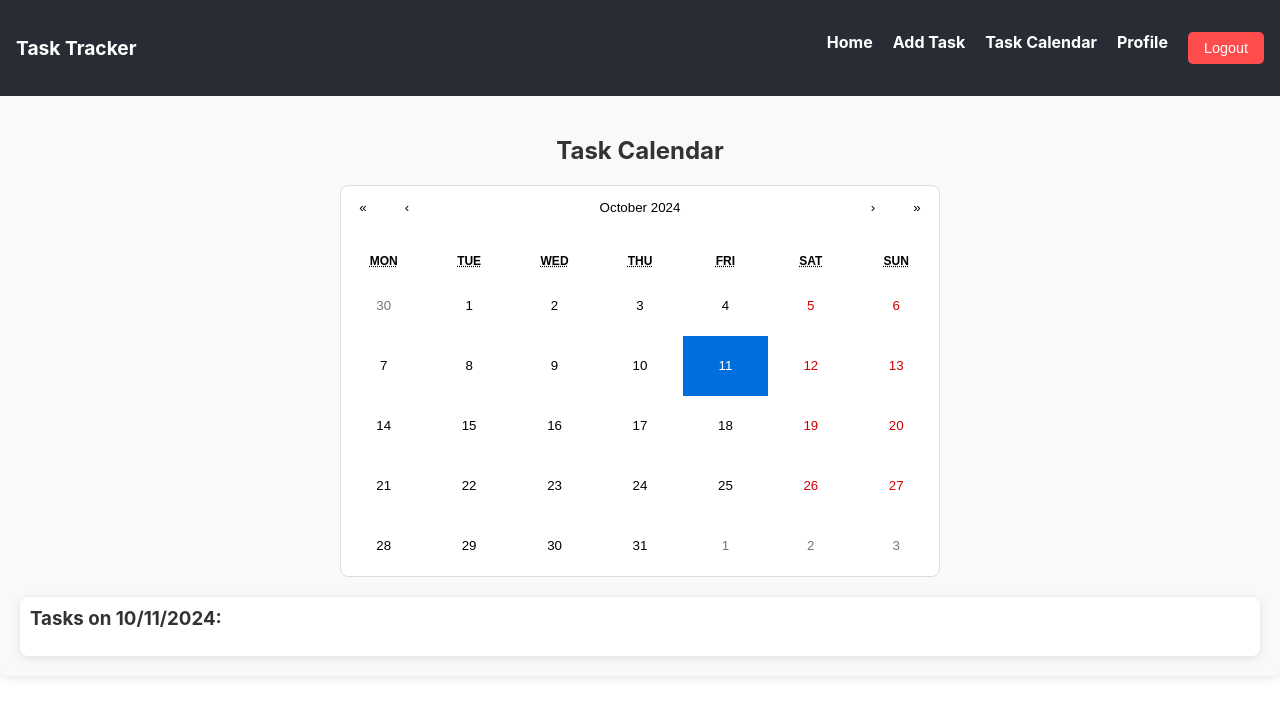
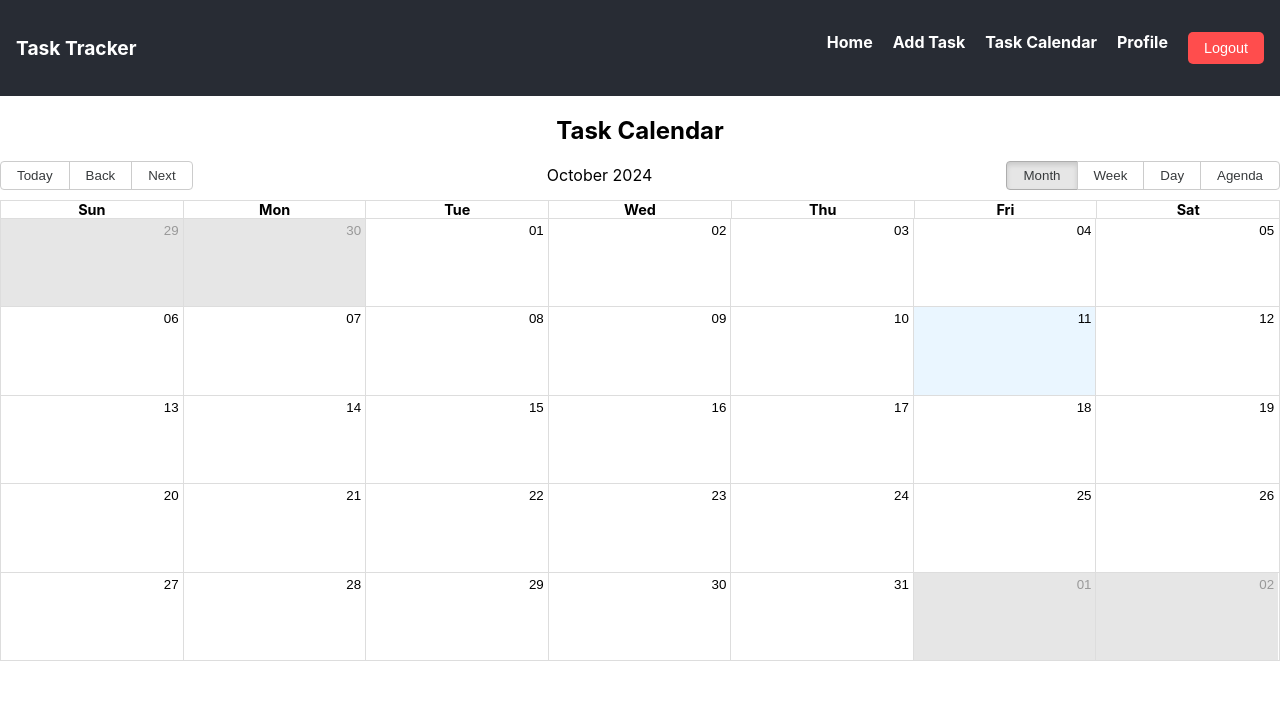
Before and after one commit to coder-mahi/SCOE_CSE_Sem_3, a React (Create React App) app in the folder CEP/task-tracker/: page /calendar in a window 1280 px wide. Shown: the top 716 px of the page. Built offline with nearby package versions, Linux system fonts and the light colour scheme; no server answers; sample sign-in values are in the browser's storage.

Commit message:
TaskCalendar working + showing tasks on it..

```diff
--- a/CEP/task-tracker/package.json
+++ b/CEP/task-tracker/package.json
@@ -9,6 +9,7 @@
     "body-parser": "^1.20.3",
     "cors": "^2.8.5",
     "cra-template": "1.2.0",
+    "date-fns": "^4.1.0",
     "dotenv": "^16.4.5",
     "express": "^4.21.1",
     "jsonwebtoken": "^9.0.2",
@@ -17,6 +18,7 @@
     "node-cron": "^3.0.3",
     "nodemailer": "^6.9.15",
     "react": "^18.3.1",
+    "react-big-calendar": "^1.15.0",
     "react-calendar": "^5.0.0",
     "react-dom": "^18.3.1",
     "react-router-dom": "^6.26.2",
--- a/CEP/task-tracker/src/App.js
+++ b/CEP/task-tracker/src/App.js
@@ -1,3 +1,4 @@
+// // src/App.js
 // import React, { useState, useEffect } from 'react';
 // import { BrowserRouter as Router, Route, Routes, Navigate } from 'react-router-dom';
 // import AddTask from './components/AddTask';
@@ -7,13 +8,16 @@
 // import Login from './components/Login';
 // import Navbar from './components/Navbar';
 // import DefaultPage from './components/DefaultPage';
-// import './App.css';
 // import Profile from './components/Profile';
 // import TaskCalendar from './components/TaskCalendar';
+// import { TaskProvider } from './context/TaskContext'; // Import TaskProvider
+// import './App.css';
 
 // const App = () => {
 //     const [tasks, setTasks] = useState([]); // State to store tasks
-//     const [isLoggedIn, setIsLoggedIn] = useState(false); // State to manage login status
+//     const [isLoggedIn, setIsLoggedIn] = useState(
+//         localStorage.getItem('isLoggedIn') === 'true' || false
+//     ); // Persist login status
 
 //     // Function to add a task
 //     const addTask = (task) => {
@@ -21,77 +25,165 @@
 //         const newTask = {
 //             id,
 //             ...task,
-//             createdAt: new Date().toLocaleString() // Add the current date and time as task creation time
+//             createdAt: new Date().toLocaleString(), // Add the current date and time as task creation time
+//             notified: false, // Initialize notified status
 //         };
-//         setTasks([...tasks, newTask]); // Update the tasks state
+//         setTasks((prevTasks) => [...prevTasks, newTask]); // Update the tasks state
 //     };
 
 //     // Function to delete a task
 //     const deleteTask = (id) => {
-//         setTasks(tasks.filter((task) => task.id !== id)); // Filter out the deleted task
+//         setTasks((prevTasks) => prevTasks.filter((task) => task.id !== id)); // Filter out the deleted task
 //     };
 
 //     // Check for due reminders every minute
 //     useEffect(() => {
 //         const intervalId = setInterval(() => {
-//             const now = new Date();
-//             tasks.forEach((task) => {
-//                 const reminderTime = new Date(task.reminderTime);
-//                 if (now >= reminderTime && !task.notified) {
-//                     alert(`Reminder: ${task.title} is due now!`);
-//                     task.notified = true; // Mark the task as notified
-//                 }
-//             });
+//             setTasks((prevTasks) =>
+//                 prevTasks.map((task) => {
+//                     const now = new Date();
+//                     const reminderTime = new Date(task.reminderTime);
+//                     if (now >= reminderTime && !task.notified) {
+//                         alert(`Reminder: ${task.title} is due now!`);
+//                         return { ...task, notified: true }; // Mark the task as notified
+//                     }
+//                     return task;
+//                 })
+//             );
 //         }, 60000); // Check every minute
 
 //         return () => clearInterval(intervalId); // Cleanup interval on component unmount
-//     }, [tasks]);
+//     }, []);
 
 //     // Function to handle login
 //     const handleLogin = () => {
 //         setIsLoggedIn(true); // Set login status to true
+//         localStorage.setItem('isLoggedIn', 'true'); // Save login status to localStorage
 //     };
 
 //     // Function to handle logout
 //     const handleLogout = () => {
 //         setIsLoggedIn(false); // Set login status to false
+//         localStorage.removeItem('isLoggedIn'); // Remove login status from localStorage
 //         localStorage.removeItem('token'); // Remove token from local storage
 //     };
 
 //     return (
+//         <TaskProvider>
 //         <Router>
 //             <div className="container">
 //                 {/* Pass props to Navbar */}
 //                 <Navbar isLoggedIn={isLoggedIn} onLogout={handleLogout} />
 
 //                 <Routes>
-//                     <Route path="/defaultpage" element={isLoggedIn ? <Navigate to="/home" /> : <DefaultPage />} />
-//                     <Route path="/signup" element={isLoggedIn ? <Navigate to="/home" /> : <Signup onSignup={handleLogin} />} />
-//                     <Route path="/login" element={isLoggedIn ? <Navigate to="/home" /> : <Login onLogin={handleLogin} />} />
-//                     <Route path="/home" element={isLoggedIn ? (
-//                         <>
-//                             <TaskList tasks={tasks} onDelete={deleteTask} />
-//                             <Footer />
-//                         </>
-//                     ) : (
-//                         <Navigate to="/defaultpage" />
-//                     )} />
-//                     <Route path="/addtask" element={isLoggedIn ? <AddTask onAdd={addTask} /> : <Navigate to="/defaultpage" />} />
-//                     <Route path="*" element={<Navigate to={isLoggedIn ? "/home" : "/defaultpage"} />} />
-//                     <Route path='/profile' element={<Profile/>}></Route>
+//                     <Route
+//                         path="/defaultpage"
+//                         element={
+//                             isLoggedIn ? <Navigate to="/home" /> : <DefaultPage />
+//                         }
+//                     />
+//                     <Route
+//                         path="/signup"
+//                         element={
+//                             isLoggedIn ? (
+//                                 <Navigate to="/home" />
+//                             ) : (
+//                                 <Signup onSignup={handleLogin} />
+//                             )
+//                         }
+//                     />
+//                     <Route
+//                         path="/login"
+//                         element={
+//                             isLoggedIn ? (
+//                                 <Navigate to="/home" />
+//                             ) : (
+//                                 <Login onLogin={handleLogin} />
+//                             )
+//                         }
+//                     />
+//                     <Route
+//                         path="/home"
+//                         element={
+//                             isLoggedIn ? (
+//                                 <>
+//                                     <TaskList tasks={tasks} onDelete={deleteTask} />
+//                                     <Footer />
+//                                 </>
+//                             ) : (
+//                                 <Navigate to="/defaultpage" />
+//                             )
+//                         }
+//                     />
+//                     <Route
+//                         path="/addtask"
+//                         element={
+//                             isLoggedIn ? (
+//                                 <AddTask onAdd={addTask} />
+//                             ) : (
+//                                 <Navigate to="/defaultpage" />
+//                             )
+//                         }
+//                     />
+//                     {/* <Route
+//                         path="/calendar"
+//                         element={
+//                             isLoggedIn ? (
+//                                 <TaskCalendar tasks={tasks} /> // Pass tasks to TaskCalendar
+//                             ) : (
+//                                 <Navigate to="/defaultpage" />
+//                             )
+//                         }
+//                     /> */}
+//             <Route path="/calendar"
+//     element={
+//         isLoggedIn ? (
+//             <TaskCalendar /> // Remove tasks prop
+//         ) : (
+//             <Navigate to="/defaultpage" />
+//         )
+//     }
+// />
 
-//                     <Route path="/calendar" element={isLoggedIn ? <TaskCalendar tasks={tasks} /> : <Navigate to="/defaultpage" />} />
-//                     <Route path="*" element={<Navigate to={isLoggedIn ? "/home" : "/defaultpage"} />} />
+//                     <Route
+//                         path="/profile"
+//                         element={
+//                             isLoggedIn ? (
+//                                 <Profile />
+//                             ) : (
+//                                 <Navigate to="/defaultpage" />
+//                             )
+//                         }
+//                     />
+//                     {/* Catch-all route should be defined only once at the end */}
+//                     <Route
+//                         path="*"
+//                         element={
+//                             isLoggedIn ? (
+//                                 <Navigate to="/home" />
+//                             ) : (
+//                                 <Navigate to="/defaultpage" />
+//                             )
+//                         }
+//                     />
+
+//         <Route path="/tasks" element={<TaskList />} /> {/* Task list route */}
 //                 </Routes>
 //             </div>
 //         </Router>
+//         </TaskProvider>
 //     );
 // };
 
 // export default App;
 
+
+
+
+
+
 // src/App.js
-import React, { useState, useEffect } from 'react';
+import React from 'react';
 import { BrowserRouter as Router, Route, Routes, Navigate } from 'react-router-dom';
 import AddTask from './components/AddTask';
 import TaskList from './components/TaskList';
@@ -100,154 +192,76 @@ import Signup from './components/Signup';
 import Login from './components/Login';
 import Navbar from './components/Navbar';
 import DefaultPage from './components/DefaultPage';
-import './App.css';
 import Profile from './components/Profile';
 import TaskCalendar from './components/TaskCalendar';
+import { TaskProvider } from './context/TaskContext'; // Import TaskProvider
+import './App.css';
 
 const App = () => {
-    const [tasks, setTasks] = useState([]); // State to store tasks
-    const [isLoggedIn, setIsLoggedIn] = useState(
+    const [isLoggedIn, setIsLoggedIn] = React.useState(
         localStorage.getItem('isLoggedIn') === 'true' || false
-    ); // Persist login status
+    );
 
-    // Function to add a task
-    const addTask = (task) => {
-        const id = Math.floor(Math.random() * 10000) + 1; // Generate a random ID for the task
-        const newTask = {
-            id,
-            ...task,
-            createdAt: new Date().toLocaleString(), // Add the current date and time as task creation time
-            notified: false, // Initialize notified status
-        };
-        setTasks((prevTasks) => [...prevTasks, newTask]); // Update the tasks state
+    const handleLogin = () => {
+        setIsLoggedIn(true);
+        localStorage.setItem('isLoggedIn', 'true');
     };
 
-    // Function to delete a task
-    const deleteTask = (id) => {
-        setTasks((prevTasks) => prevTasks.filter((task) => task.id !== id)); // Filter out the deleted task
-    };
-
-    // Check for due reminders every minute
-    useEffect(() => {
-        const intervalId = setInterval(() => {
-            setTasks((prevTasks) =>
-                prevTasks.map((task) => {
-                    const now = new Date();
-                    const reminderTime = new Date(task.reminderTime);
-                    if (now >= reminderTime && !task.notified) {
-                        alert(`Reminder: ${task.title} is due now!`);
-                        return { ...task, notified: true }; // Mark the task as notified
-                    }
-                    return task;
-                })
-            );
-        }, 60000); // Check every minute
-
-        return () => clearInterval(intervalId); // Cleanup interval on component unmount
-    }, []);
-
-    // Function to handle login
-    const handleLogin = () => {
-        setIsLoggedIn(true); // Set login status to true
-        localStorage.setItem('isLoggedIn', 'true'); // Save login status to localStorage
-    };
-
-    // Function to handle logout
     const handleLogout = () => {
-        setIsLoggedIn(false); // Set login status to false
-        localStorage.removeItem('isLoggedIn'); // Remove login status from localStorage
-        localStorage.removeItem('token'); // Remove token from local storage
+        setIsLoggedIn(false);
+        localStorage.removeItem('isLoggedIn');
+        localStorage.removeItem('token');
     };
 
     return (
         <Router>
+            <TaskProvider> {/* Wrap your app with TaskProvider */}
                 <div className="container">
-                {/* Pass props to Navbar */}
                     <Navbar isLoggedIn={isLoggedIn} onLogout={handleLogout} />
 
                     <Routes>
                         <Route
                             path="/defaultpage"
-                        element={
-                            isLoggedIn ? <Navigate to="/home" /> : <DefaultPage />
-                        }
+                            element={isLoggedIn ? <Navigate to="/home" /> : <DefaultPage />}
                         />
                         <Route
                             path="/signup"
-                        element={
-                            isLoggedIn ? (
-                                <Navigate to="/home" />
-                            ) : (
-                                <Signup onSignup={handleLogin} />
-                            )
-                        }
+                            element={isLoggedIn ? <Navigate to="/home" /> : <Signup onSignup={handleLogin} />}
                         />
                         <Route
                             path="/login"
-                        element={
-                            isLoggedIn ? (
-                                <Navigate to="/home" />
-                            ) : (
-                                <Login onLogin={handleLogin} />
-                            )
-                        }
+                            element={isLoggedIn ? <Navigate to="/home" /> : <Login onLogin={handleLogin} />}
                         />
                         <Route
                             path="/home"
-                        element={
-                            isLoggedIn ? (
+                            element={isLoggedIn ? (
                                 <>
-                                    <TaskList tasks={tasks} onDelete={deleteTask} />
+                                    <TaskList />
                                     <Footer />
                                 </>
                             ) : (
                                 <Navigate to="/defaultpage" />
-                            )
-                        }
+                            )}
                         />
                         <Route
                             path="/addtask"
-                        element={
-                            isLoggedIn ? (
-                                <AddTask onAdd={addTask} />
-                            ) : (
-                                <Navigate to="/defaultpage" />
-                            )
-                        }
+                            element={isLoggedIn ? <AddTask /> : <Navigate to="/defaultpage" />}
                         />
                         <Route
                             path="/calendar"
-                        element={
-                            isLoggedIn ? (
-                                <TaskCalendar tasks={tasks} />
-                            ) : (
-                                <Navigate to="/defaultpage" />
-                            )
-                        }
+                            element={isLoggedIn ? <TaskCalendar /> : <Navigate to="/defaultpage" />}
                         />
                         <Route
                             path="/profile"
-                        element={
-                            isLoggedIn ? (
-                                <Profile />
-                            ) : (
-                                <Navigate to="/defaultpage" />
-                            )
-                        }
+                            element={isLoggedIn ? <Profile /> : <Navigate to="/defaultpage" />}
                         />
-                    {/* Catch-all route should be defined only once at the end */}
                         <Route
                             path="*"
-                        element={
-                            isLoggedIn ? (
-                                <Navigate to="/home" />
-                            ) : (
-                                <Navigate to="/defaultpage" />
-                            )
-                        }
+                            element={isLoggedIn ? <Navigate to="/home" /> : <Navigate to="/defaultpage" />}
                         />
                     </Routes>
                 </div>
+            </TaskProvider>
         </Router>
     );
 };
--- a/CEP/task-tracker/src/components/Home.js
+++ b/CEP/task-tracker/src/components/Home.js
@@ -1,6 +1,5 @@
 // src/components/Home.js
 import '../css/Home.css';
-
 import React, { useEffect, useState } from 'react';
 import axios from 'axios';
 import { useNavigate } from 'react-router-dom';
@@ -38,6 +37,7 @@ const Home = () => {
     <div>
       <h2>Home</h2>
       <p>{message}</p>
+      {/* Removed TaskCalendar */}
     </div>
   );
 };
--- a/CEP/task-tracker/src/components/Navbar.js
+++ b/CEP/task-tracker/src/components/Navbar.js
@@ -1,3 +1,4 @@
+// src/components/Navbar.js
 import React from 'react';
 import { Link } from 'react-router-dom';
 import '../css/Navbar.css'; // Import CSS for Navbar
@@ -7,15 +8,9 @@ const Navbar = ({ isLoggedIn, onLogout }) => {
         <nav className="navbar">
             <div className="navbar-logo">Task Tracker</div>
             <ul className="navbar-links">
-                {/* Conditionally render Home link based on login status */}
                 <li><Link to={isLoggedIn ? "/home" : "/defaultpage"}>Home</Link></li>
-
-                {/* Add Task link visible when logged in */}
                 {isLoggedIn && <li><Link to="/addtask">Add Task</Link></li>}
-
-                {/* Task Calendar link visible when logged in */}
-                {isLoggedIn && <li><Link to="/calendar">Task Calendar</Link></li>}
-
+                {isLoggedIn && <li><Link to="/calendar">Task Calendar</Link></li>} {/* Added Task Calendar link */}
                 {isLoggedIn ? (
                     <>
                         <li><Link to="/profile">Profile</Link></li>
--- a/CEP/task-tracker/src/components/TaskCalendar.js
+++ b/CEP/task-tracker/src/components/TaskCalendar.js
@@ -1,53 +1,54 @@
 // src/components/TaskCalendar.js
+import React, { useEffect, useState, useContext } from 'react';
+import { Calendar, dateFnsLocalizer } from 'react-big-calendar';
+import format from 'date-fns/format';
+import parse from 'date-fns/parse';
+import startOfWeek from 'date-fns/startOfWeek';
+import getDay from 'date-fns/getDay';
+import 'react-big-calendar/lib/css/react-big-calendar.css';
+import enUS from 'date-fns/locale/en-US';
+import { TaskContext } from '../context/TaskContext'; // Import the TaskContext
 
-import React, { useState, useEffect } from 'react';
-import Calendar from 'react-calendar';
-import 'react-calendar/dist/Calendar.css';
-import '../css/TaskCalendar.css'; // Create this CSS file for custom styles
+const locales = {
+    'en-US': enUS,
+};
 
-const TaskCalendar = ({ tasks }) => {
-  const [value, setValue] = useState(new Date()); // State to hold the selected date
-  const [markedDates, setMarkedDates] = useState({}); // State to hold marked dates
+const localizer = dateFnsLocalizer({
+    format,
+    parse,
+    startOfWeek,
+    getDay,
+    locales,
+});
 
-  // Effect to prepare marked dates based on tasks
-  useEffect(() => {
-    const dates = {};
-    tasks.forEach((task) => {
-      const date = new Date(task.reminderTime).toLocaleDateString();
-      dates[date] = (dates[date] || 0) + 1; // Count tasks for the date
-    });
-    setMarkedDates(dates);
-  }, [tasks]);
+const TaskCalendar = () => {
+    const { tasks } = useContext(TaskContext); // Access tasks from context
+    const [events, setEvents] = useState([]);
 
-  const tileClassName = ({ date, view }) => {
-    if (view === 'month') {
-      const dateString = date.toLocaleDateString();
-      return markedDates[dateString] ? 'marked' : null; // Apply class if tasks exist for the date
-    }
-  };
+    useEffect(() => {
+        // Map tasks to calendar events
+        const mappedEvents = tasks.map((task) => ({
+            title: task.title,
+            start: new Date(task.reminderTime), // Ensure correct date format
+            end: new Date(task.reminderTime), // Assuming single-day task
+            allDay: true,
+        }));
 
-  return (
-    <div className="task-calendar">
-      <h2>Task Calendar</h2>
-      <Calendar
-        onChange={setValue}
-        value={value}
-        tileClassName={tileClassName} // Use the function to set tile classes
-      />
-      <div className="task-details">
-        <h3>Tasks on {value.toLocaleDateString()}:</h3>
-        <ul>
-          {tasks
-            .filter((task) => new Date(task.reminderTime).toLocaleDateString() === value.toLocaleDateString())
-            .map((task) => (
-              <li key={task.id}>
-                {task.title} <span className="tick">✔️</span>
-              </li>
-            ))}
-        </ul>
-      </div>
-    </div>
-  );
+        setEvents(mappedEvents); // Update the calendar with mapped events
+    }, [tasks]); // Re-run when tasks change
+
+    return (
+        <div>
+            <h2>Task Calendar</h2>
+            <Calendar
+                localizer={localizer}
+                events={events}
+                startAccessor="start"
+                endAccessor="end"
+                style={{ height: 500 }}
+            />
+        </div>
+    );
 };
 
 export default TaskCalendar;
--- /dev/null
+++ b/CEP/task-tracker/src/context/TaskContext.js
@@ -0,0 +1,43 @@
+// src/context/TaskContext.js
+import React, { createContext, useEffect, useState } from 'react';
+
+// Create the TaskContext
+export const TaskContext = createContext();
+
+// Create a provider component
+export const TaskProvider = ({ children }) => {
+    const [tasks, setTasks] = useState([]);
+    const token = localStorage.getItem('token'); // Get JWT token from local storage
+
+    useEffect(() => {
+        const fetchTasks = async () => {
+            if (!token) return; // Return if no token found
+
+            try {
+                const response = await fetch('http://localhost:5000/gettasks', {
+                    method: 'GET',
+                    headers: {
+                        Authorization: `Bearer ${token}`, // Include the token in the headers
+                    },
+                });
+
+                if (!response.ok) {
+                    throw new Error('Failed to fetch tasks');
+                }
+
+                const data = await response.json();
+                setTasks(data); // Assuming the API returns an array of tasks
+            } catch (error) {
+                console.error('Error fetching tasks:', error);
+            }
+        };
+
+        fetchTasks();
+    }, [token]);
+
+    return (
+        <TaskContext.Provider value={{ tasks }}>
+            {children}
+        </TaskContext.Provider>
+    );
+};
--- a/CEP/task-tracker/src/css/TaskCalendar.css
+++ b/CEP/task-tracker/src/css/TaskCalendar.css
@@ -60,3 +60,8 @@ h2 {
     color: green; /* Green color for the tick */
     font-weight: bold; /* Bold tick for emphasis */
 }
+/* src/components/TaskCalendar.css */
+.highlight {
+    background-color: green !important;
+    color: white;
+}
```
Also changed, not shown: CEP/task-tracker/src/components/TaskList.js (+102 -5 lines), CEP/task-tracker/src/server.js (+0 -33 lines), 1 other file (tests, documents, lock files or other folders). Lines whose indentation alone changed are shown as unchanged.
